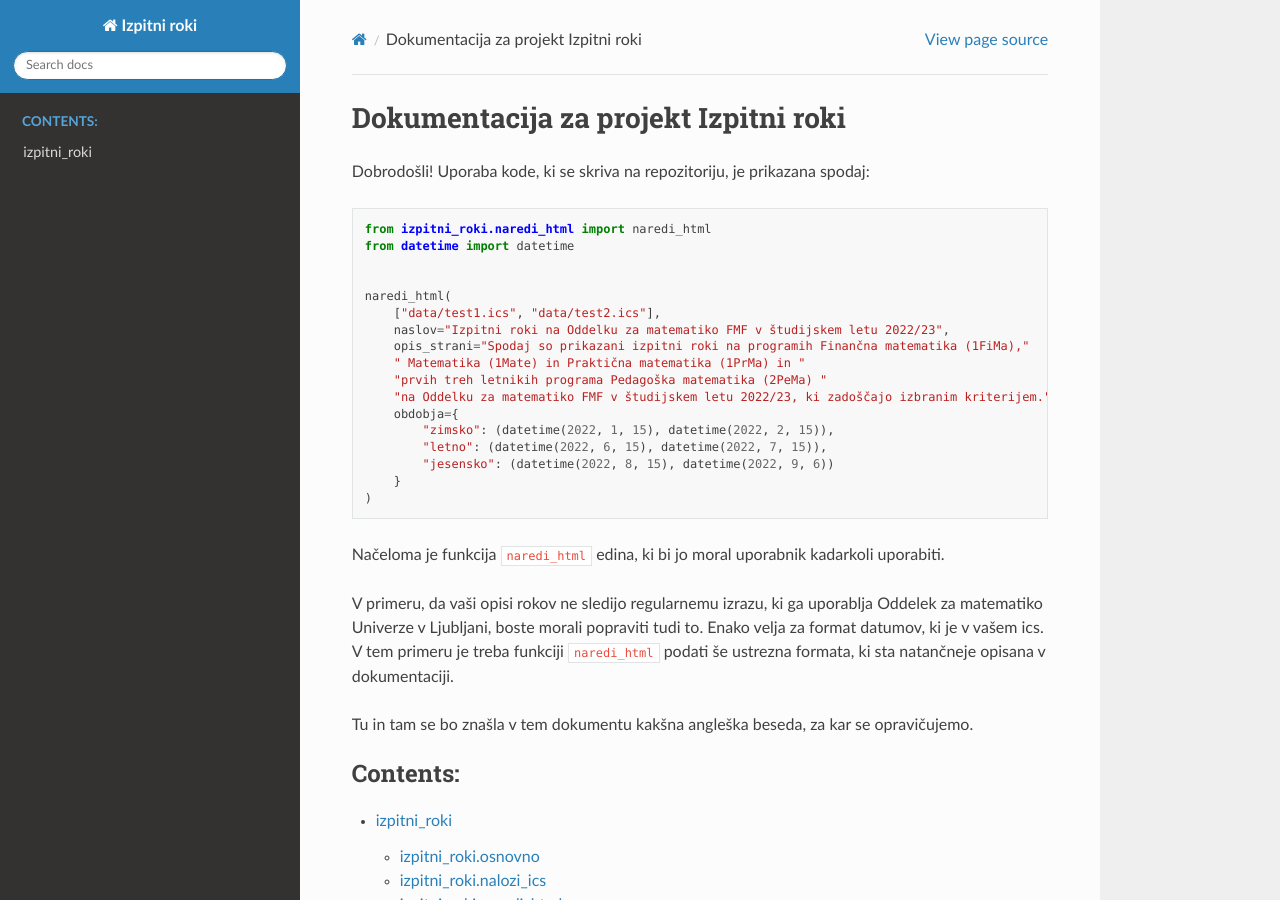
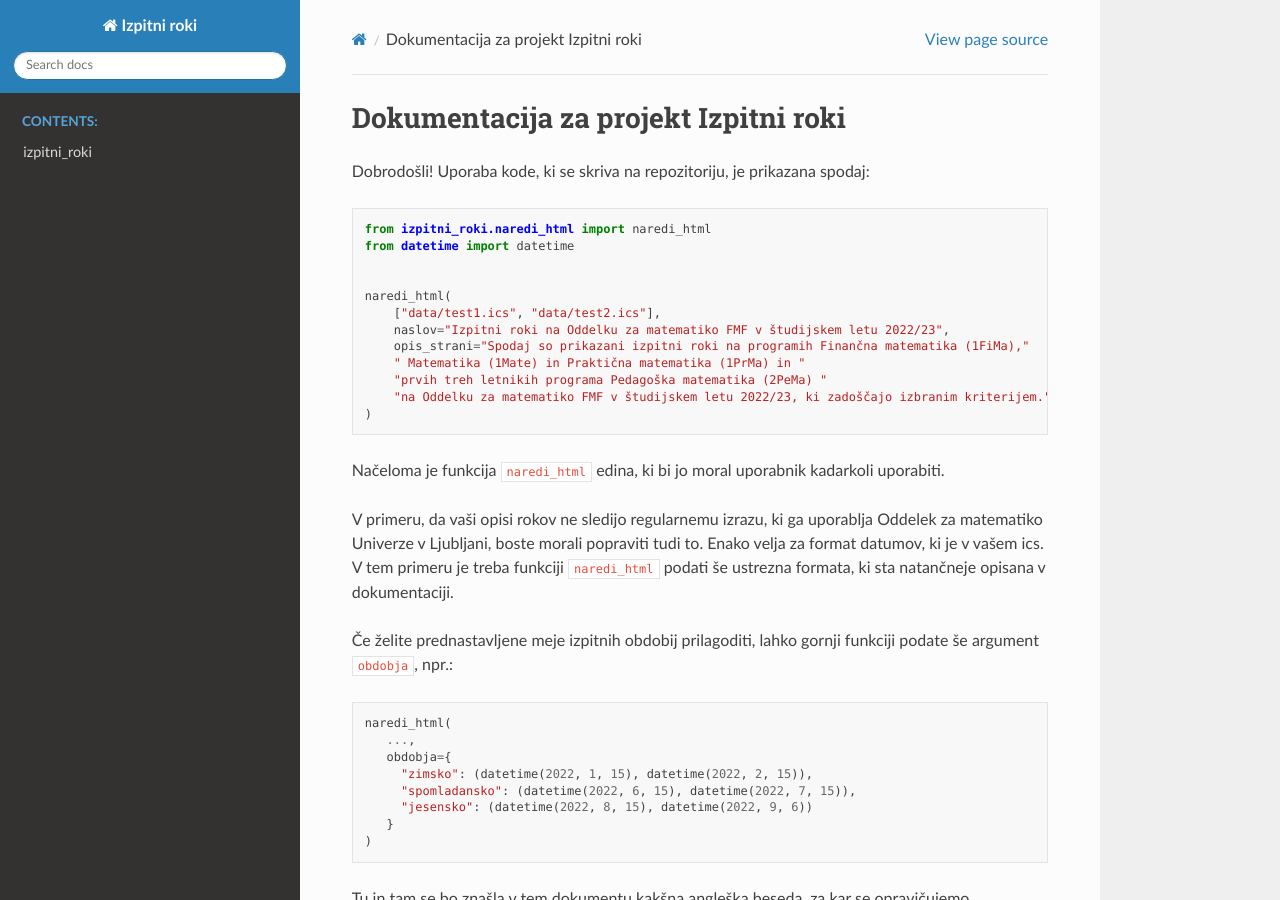
Before and after one commit to ul-fmf/izpitni-roki, a Sphinx documentation site: the page built from docs/index.rst, in a window 1280 px wide and 900 px high. Built offline with Sphinx 7.4.7 and the Read the Docs theme 2.0.0, drawn with Linux system fonts in a browser that asks for light colours.

Commit message:
popravek dokumentacije

```diff
--- a/docs/index.rst
+++ b/docs/index.rst
@@ -19,11 +19,6 @@ Dobrodošli! Uporaba kode, ki se skriva na repozitoriju, je prikazana spodaj::
        " Matematika (1Mate) in Praktična matematika (1PrMa) in "
        "prvih treh letnikih programa Pedagoška matematika (2PeMa) "
        "na Oddelku za matematiko FMF v študijskem letu 2022/23, ki zadoščajo izbranim kriterijem.",
-       obdobja={
-           "zimsko": (datetime(2022, 1, 15), datetime(2022, 2, 15)),
-           "letno": (datetime(2022, 6, 15), datetime(2022, 7, 15)),
-           "jesensko": (datetime(2022, 8, 15), datetime(2022, 9, 6))
-       }
    )
 
 Načeloma je funkcija ``naredi_html`` edina, ki bi jo moral uporabnik
@@ -34,6 +29,19 @@ uporablja Oddelek za matematiko Univerze v Ljubljani, boste morali popraviti
 tudi to. Enako velja za format datumov, ki je v vašem ics.
 V tem primeru je treba funkciji ``naredi_html`` podati še ustrezna formata,
 ki sta natančneje opisana v dokumentaciji.
+
+Če želite prednastavljene meje izpitnih obdobij prilagoditi, lahko gornji funkciji
+podate še argument ``obdobja``, npr.::
+
+   naredi_html(
+      ...,
+      obdobja={
+        "zimsko": (datetime(2022, 1, 15), datetime(2022, 2, 15)),
+        "spomladansko": (datetime(2022, 6, 15), datetime(2022, 7, 15)),
+        "jesensko": (datetime(2022, 8, 15), datetime(2022, 9, 6))
+      }
+   )
+
 
 Tu in tam se bo znašla v tem dokumentu kakšna angleška beseda,
 za kar se opravičujemo.
```
